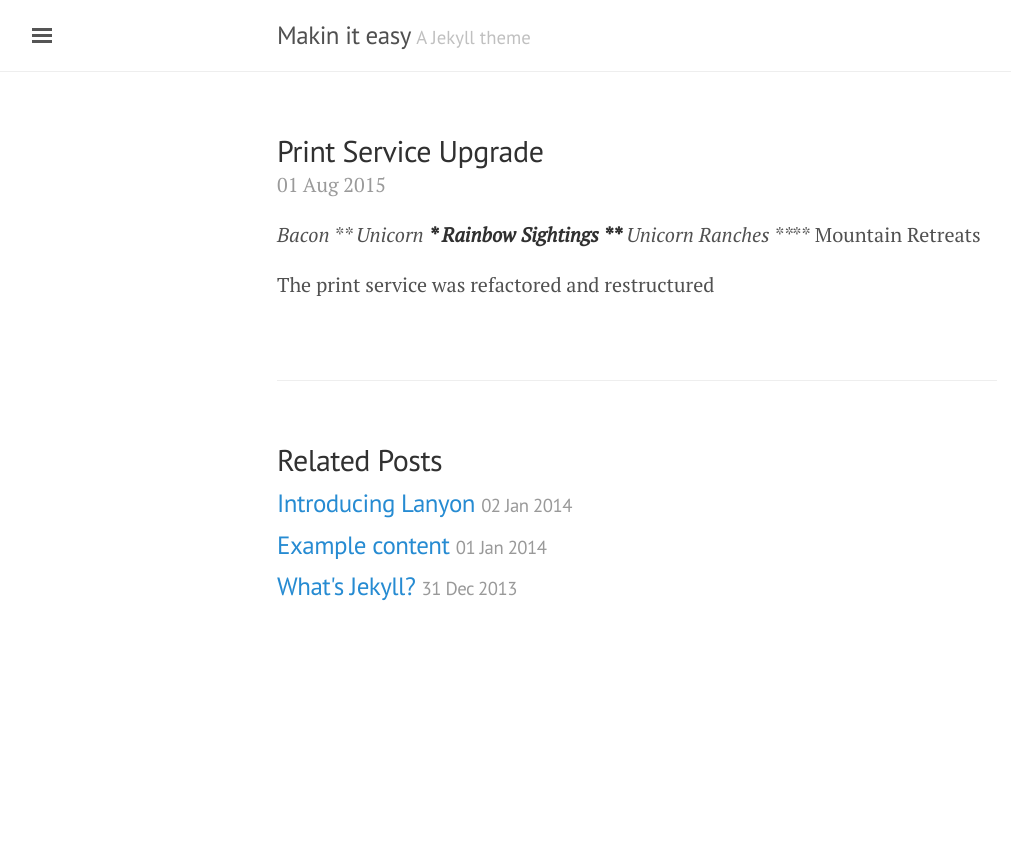
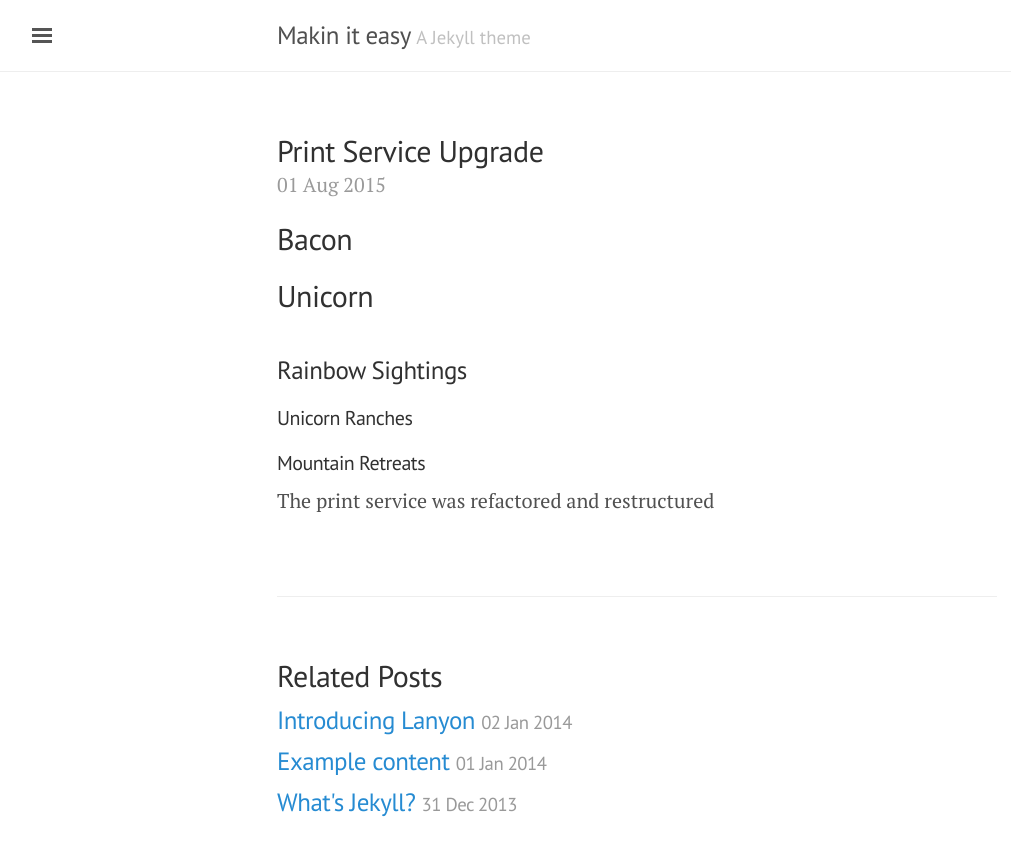
Before and after one commit to ezrider/photo-blog, a Jekyll site: the page built from _statusupdates/2015-08-01-Print-Service-Upgrade.md, in a window 1280 px wide. Shown: the top 856 px of the page, without its empty margins (3-1014 px from the left). Built offline with Jekyll 4.4.1, drawn with Linux system fonts in a browser that asks for light colours.

```diff
--- a/_statusupdates/2015-08-01-Print-Service-Upgrade.md
+++ b/_statusupdates/2015-08-01-Print-Service-Upgrade.md
@@ -5,10 +5,10 @@ status: onhold
 type: Project
 ---
 
-*Bacon
-** Unicorn
-*** Rainbow Sightings
-**** Unicorn Ranches
-***** Mountain Retreats
+# Bacon
+## Unicorn
+### Rainbow Sightings
+#### Unicorn Ranches
+##### Mountain Retreats
 
 The print service was refactored and restructured
```
